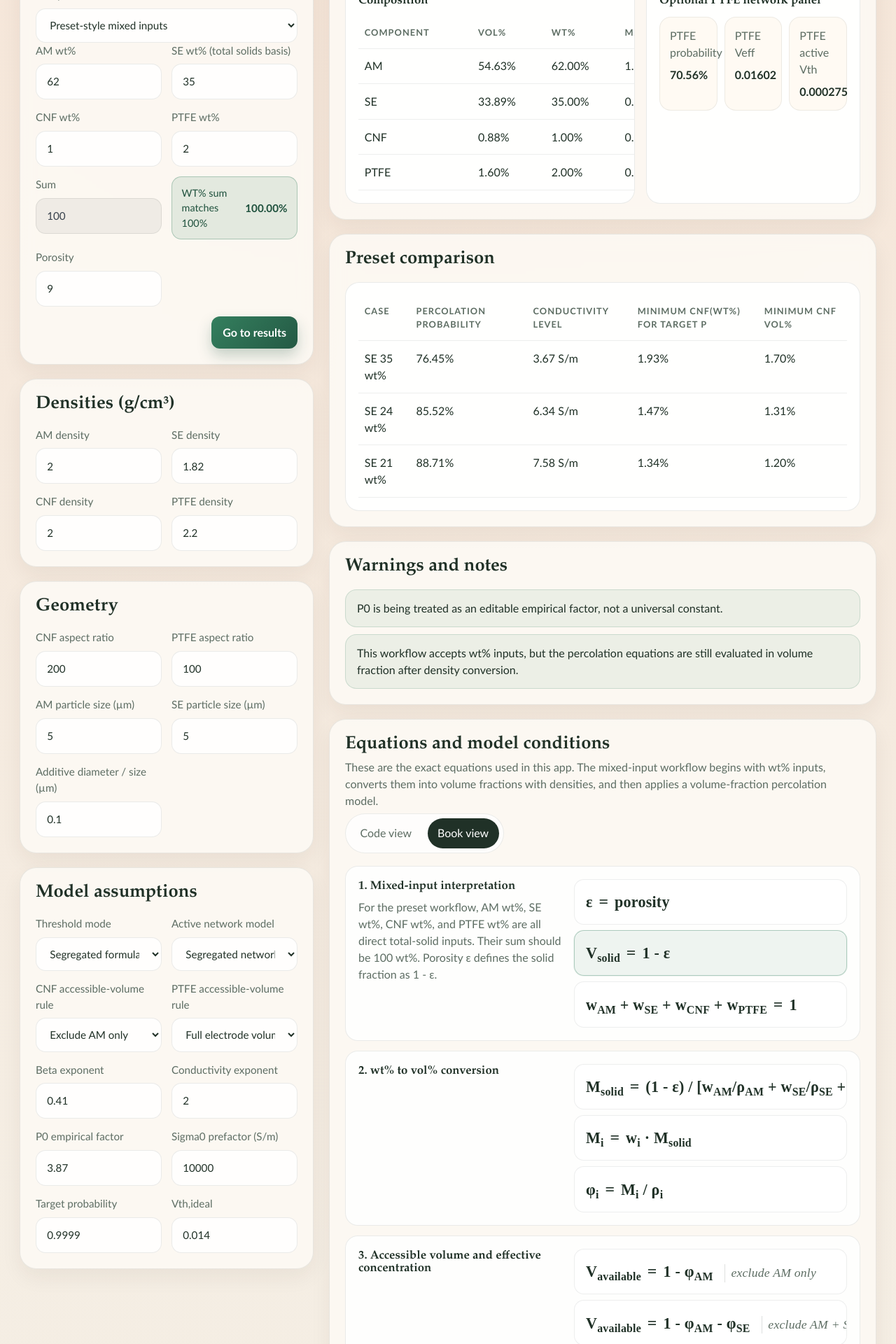
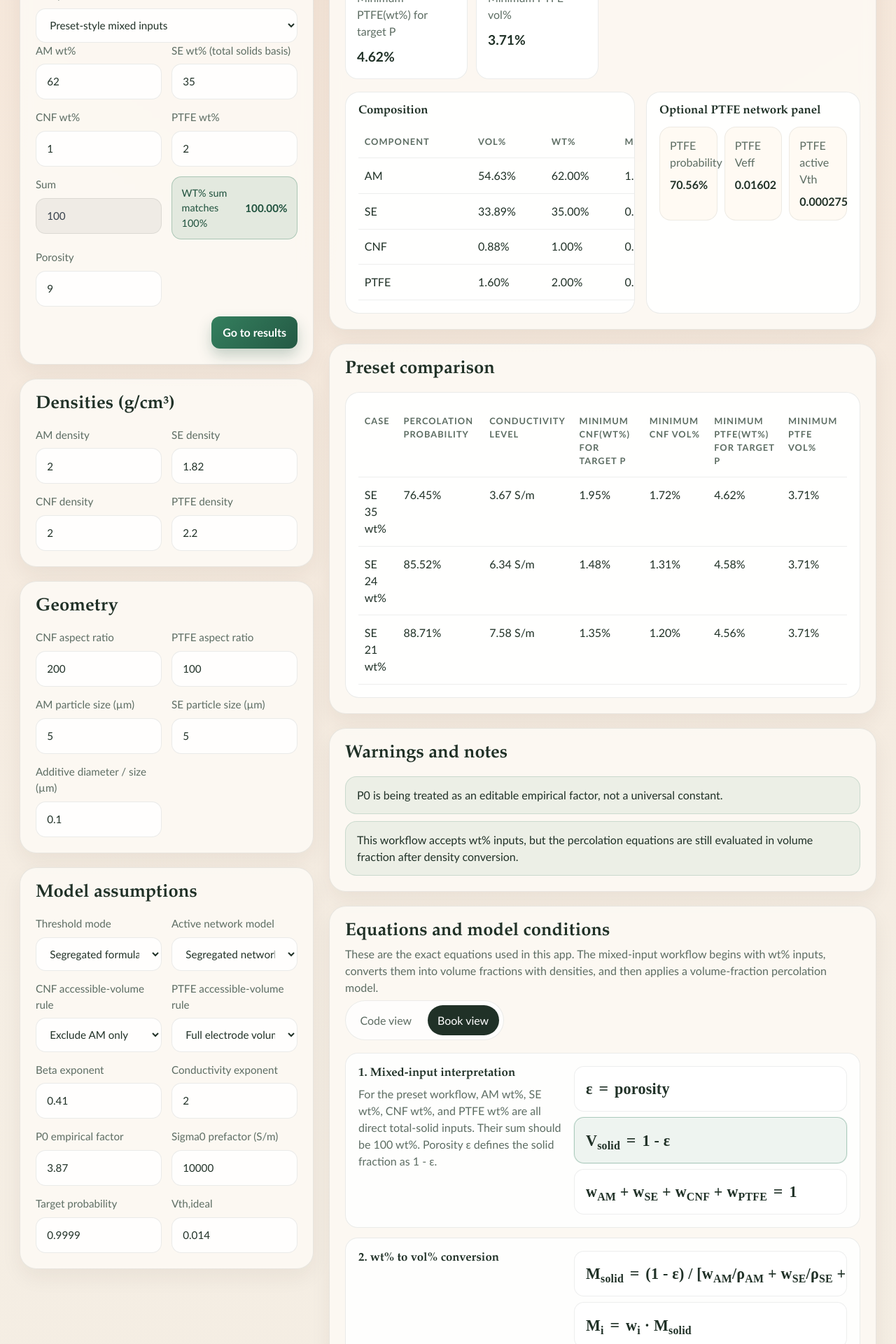
Before and after one commit to mktree1008-gif/codex-webepp, a React (Vite) app: page / in a window 1280 px wide. Shown: the part 820-2740 px from the top of the page at 70% size. Built offline with nearby package versions, Linux system fonts and the light colour scheme.

Commit message:
Add PTFE inverse metrics and single-case walkthrough

```diff
--- a/src/App.tsx
+++ b/src/App.tsx
@@ -75,6 +75,8 @@ const textByLocale = {
     conductivity: 'Conductivity level',
     minCnfWt: 'Minimum CNF(wt%) for target P',
     minCnfVol: 'Minimum CNF vol%',
+    minPtfeWt: 'Minimum PTFE(wt%) for target P',
+    minPtfeVol: 'Minimum PTFE vol%',
     networkModel: 'Active network model',
     thresholdMode: 'Threshold mode',
     accessibleRule: 'CNF accessible-volume rule',
@@ -148,7 +150,7 @@ const textByLocale = {
     methodsCondition5:
       'The capped probability shown in the result is P = min(Praw, 1).',
     methodsCondition6:
-      'The inverse solver finds the minimum CNF wt% that reaches the chosen target probability, then reports the derived CNF vol% too.',
+      'The inverse solvers find minimum CNF wt% and minimum PTFE wt% that each reach the chosen target probability, then report derived vol% values too.',
     references: 'Reference notes',
     referencesText:
       'This implementation follows a continuum/segregated percolation workflow: lab inputs in wt%, percolation scaling in converted vol%, segregated threshold lowered by particle-size ratio, and probability/conductivity scaled above threshold.',
@@ -1096,6 +1098,68 @@ function App() {
         },
       ],
     },
+    {
+      title:
+        locale === 'en'
+          ? '8. PTFE inverse companion equations'
+          : '8. PTFE 역산 보조 식',
+      equations: [
+        {
+          id: 'inverse-ptfe-target-companion',
+          code: 'Find minimum w_PTFE such that P_PTFE(w_PTFE) >= P_target',
+          pretty: (
+            <BookEquation
+              lhs={<>min w<sub>PTFE</sub></>}
+              rhs={<>such that P<sub>PTFE</sub>(w<sub>PTFE</sub>) ≥ P<sub>target</sub></>}
+            />
+          ),
+          summary:
+            locale === 'en'
+              ? 'Defines minimum PTFE wt% design target under the PTFE branch.'
+              : 'PTFE 분기 모델에서 최소 PTFE wt% 목표를 정의합니다.',
+          explanation:
+            locale === 'en'
+              ? 'SE and CNF stay fixed while PTFE is varied. The inverse solver returns the lowest PTFE wt% that satisfies target probability.'
+              : 'SE와 CNF는 고정하고 PTFE만 변화시켜 목표 확률을 만족하는 최소 PTFE wt%를 찾습니다.',
+          conditions:
+            locale === 'en'
+              ? 'Evaluated with PTFE aspect ratio and PTFE accessible-volume rule.'
+              : 'PTFE 종횡비와 PTFE 가용부피 규칙을 적용합니다.',
+          variables: [
+            {
+              symbol: 'PPTFE',
+              meaning:
+                locale === 'en'
+                  ? 'percolation probability from PTFE-network branch'
+                  : 'PTFE 네트워크 분기에서 계산한 확률',
+            },
+          ],
+        },
+        {
+          id: 'inverse-ptfe-report-companion',
+          code: 'Convert solved w_PTFE to phi_PTFE with the same density set',
+          pretty: (
+            <BookEquation
+              lhs={<>report</>}
+              rhs={<>solved w<sub>PTFE</sub> and derived ?<sub>PTFE</sub></>}
+            />
+          ),
+          summary:
+            locale === 'en'
+              ? 'Reports PTFE in both wt% and vol% after solving.'
+              : '역산 후 PTFE를 wt%와 vol%로 함께 보고합니다.',
+          explanation:
+            locale === 'en'
+              ? 'The model equations still run in volume fraction, so showing both units keeps input and model domains aligned.'
+              : '모델은 vol% 기준으로 계산되므로 입력 기준(wt%)과 모델 기준(vol%)을 함께 보여줍니다.',
+          conditions:
+            locale === 'en'
+              ? 'Uses the same density conversion path as the main forward solver.'
+              : '정방향 솔버와 동일한 밀도 변환 경로를 사용합니다.',
+          variables: [],
+        },
+      ],
+    },
   ]
   const allEquations = equationSections.flatMap((section) => section.equations)
   const result = calculateCase(
@@ -1319,8 +1383,12 @@ function App() {
       : '단계별 계산 과정 안내'
   const logicSectionSubtitle =
     locale === 'en'
-      ? 'Each case below shows model assumptions and the exact path to probability, conductivity, and minimum CNF(wt%).'
+      ? 'Only the currently selected case is shown below, with the exact path to probability, conductivity, and minimum CNF/PTFE(wt%).'
       : '아래 각 케이스에서 모델 가정과 확률·전도도·최소 CNF(wt%) 도출 과정을 순서대로 확인할 수 있습니다.'
+  const minPtfeWtLabel =
+    locale === 'en' ? 'Minimum PTFE(wt%) for target P' : '목표 P를 위한 최소 PTFE(wt%)'
+  const minPtfeVolLabel =
+    locale === 'en' ? 'Minimum PTFE vol%' : '최소 PTFE vol%'
   const currentCaseTitle =
     locale === 'en' ? 'Current input (editable)' : '현재 입력값 (사용자 편집)'
   const presetCaseTitle =
@@ -1488,6 +1556,10 @@ function App() {
       calculation.inverse.minCnfWeightFraction === null
         ? text.unreachable
         : fmtPercent(calculation.inverse.minCnfWeightFraction)
+    const minimumPtfeWt =
+      calculation.inverse.minPtfeWeightFraction === null
+        ? text.unreachable
+        : fmtPercent(calculation.inverse.minPtfeWeightFraction)
 
     return [
       {
@@ -1547,32 +1619,26 @@ function App() {
       {
         title:
           locale === 'en'
-            ? 'Step 6 · Inverse minimum CNF'
-            : '6단계 · 최소 CNF 역산',
+            ? 'Step 6 · Inverse minimum CNF/PTFE'
+            : '6단계 · 최소 CNF/PTFE 역산',
         description:
           locale === 'en'
-            ? 'Back-solve minimum CNF(wt%) for target probability.'
-            : '목표 확률을 만족하는 최소 CNF(wt%)를 역산합니다.',
-        equation: 'min wCNF such that P(wCNF) ≥ Ptarget',
-        value: `${locale === 'en' ? 'Target' : '목표'} ${fmtPercent(calculation.inverse.targetProbability)} → ${locale === 'en' ? 'Minimum CNF(wt%)' : '최소 CNF(wt%)'} ${minimumCnfWt}`,
+            ? 'Back-solve minimum CNF(wt%) and minimum PTFE(wt%) that each reach target probability.'
+            : '목표 확률을 만족하는 최소 CNF(wt%)와 최소 PTFE(wt%)를 각각 역산합니다.',
+        equation:
+          'min wCNF such that P_CNF(wCNF) ≥ Ptarget;  min wPTFE such that P_PTFE(wPTFE) ≥ Ptarget',
+        value: `${locale === 'en' ? 'Target' : '목표'} ${fmtPercent(calculation.inverse.targetProbability)} → CNF ${minimumCnfWt}, PTFE ${minimumPtfeWt}`,
       },
     ]
   }
 
-  const walkthroughCases = [
-    {
-      key: 'current',
-      title: currentCaseTitle,
-      label: result.input.label[locale],
-      calculation: result,
-    },
-    ...comparison.map((entry) => ({
-      key: entry.input.id,
-      title: presetCaseTitle,
-      label: entry.input.label[locale],
-      calculation: entry,
-    })),
-  ]
+  const selectedWalkthroughCase = {
+    key: result.input.id,
+    label: result.input.label[locale],
+    calculation: result,
+  }
+  const selectedCaseTypeLabel =
+    result.input.id === customCaseTemplate.id ? currentCaseTitle : presetCaseTitle
 
   useEffect(
     () => () => {
@@ -2016,6 +2082,22 @@ function App() {
                     : fmtPercent(result.inverse.minCnfVolFraction)
                 }
               />
+              <ResultCard
+                label={minPtfeWtLabel}
+                value={
+                  result.inverse.minPtfeWeightFraction === null
+                    ? text.unreachable
+                    : fmtPercent(result.inverse.minPtfeWeightFraction)
+                }
+              />
+              <ResultCard
+                label={minPtfeVolLabel}
+                value={
+                  result.inverse.minPtfeVolFraction === null
+                    ? text.unreachable
+                    : fmtPercent(result.inverse.minPtfeVolFraction)
+                }
+              />
             </div>
 
             <div className="tables">
@@ -2081,6 +2163,8 @@ function App() {
                     <th>{text.conductivity}</th>
                     <th>{text.minCnfWt}</th>
                     <th>{text.minCnfVol}</th>
+                    <th>{minPtfeWtLabel}</th>
+                    <th>{minPtfeVolLabel}</th>
                   </tr>
                 </thead>
                 <tbody>
@@ -2098,6 +2182,16 @@ function App() {
                         {entry.inverse.minCnfVolFraction === null
                           ? text.unreachable
                           : fmtPercent(entry.inverse.minCnfVolFraction)}
+                      </td>
+                      <td data-label={minPtfeWtLabel}>
+                        {entry.inverse.minPtfeWeightFraction === null
+                          ? text.unreachable
+                          : fmtPercent(entry.inverse.minPtfeWeightFraction)}
+                      </td>
+                      <td data-label={minPtfeVolLabel}>
+                        {entry.inverse.minPtfeVolFraction === null
+                          ? text.unreachable
+                          : fmtPercent(entry.inverse.minPtfeVolFraction)}
                       </td>
                     </tr>
                   ))}
@@ -2252,11 +2346,13 @@ function App() {
               <p>{logicSectionSubtitle}</p>
             </div>
             <div className="walkthrough-grid">
-              {walkthroughCases.map((item) => (
-                <section key={item.key} className="walkthrough-card">
+              <section
+                key={selectedWalkthroughCase.key}
+                className="walkthrough-card"
+                aria-label={selectedCaseTypeLabel}
+              >
                   <header className="walkthrough-card-header">
-                    <p className="walkthrough-card-type">{item.title}</p>
-                    <h3>{item.label}</h3>
+                    <h3>{selectedWalkthroughCase.label}</h3>
                     <p className="walkthrough-card-model">
                       {networkModelLabels[deferredAssumptions.networkModel][locale]} ·{' '}
                       {accessibleRuleLabels[deferredAssumptions.accessibleVolumeRule][locale]} ·{' '}
@@ -2264,9 +2360,9 @@ function App() {
                     </p>
                   </header>
                   <ol className="walkthrough-step-list">
-                    {buildWalkthroughSteps(item.calculation).map((step, index) => (
+                    {buildWalkthroughSteps(selectedWalkthroughCase.calculation).map((step, index) => (
                       <li
-                        key={`${item.key}-${step.title}`}
+                        key={`${selectedWalkthroughCase.key}-${step.title}`}
                         className="walkthrough-step-item"
                       >
                         <span className="walkthrough-step-index" aria-hidden>
@@ -2284,7 +2380,6 @@ function App() {
                     ))}
                   </ol>
                 </section>
-              ))}
             </div>
           </article>
         </section>
--- a/src/lib/calculations.ts
+++ b/src/lib/calculations.ts
@@ -403,8 +403,32 @@ const buildInverseTemplate = (result: {
   porosity: result.input.porosity,
 })
 
+type InverseTarget = 'cnf' | 'ptfe'
+
+const buildInverseCandidate = (
+  template: Extract<CaseInput, { mode: 'presetMixed' }>,
+  target: InverseTarget,
+  targetWeightFraction: number,
+): Extract<CaseInput, { mode: 'presetMixed' }> => {
+  const cnfWeightFraction =
+    target === 'cnf' ? targetWeightFraction : template.cnfWeightFraction
+  const ptfeWeightFraction =
+    target === 'ptfe' ? targetWeightFraction : template.ptfeWeightFraction
+
+  return {
+    ...template,
+    cnfWeightFraction,
+    ptfeWeightFraction,
+    amWeightFraction: Math.max(
+      0,
+      1 - template.seWeightFraction - cnfWeightFraction - ptfeWeightFraction,
+    ),
+  }
+}
+
 const computeTargetProbability = (
-  cnfWeightFraction: number,
+  target: InverseTarget,
+  targetWeightFraction: number,
   template: Extract<CaseInput, { mode: 'presetMixed' }>,
   densities: DensitySet,
   geometry: GeometryInput,
@@ -412,47 +436,55 @@ const computeTargetProbability = (
 ): number => {
   const warnings: ValidationWarning[] = []
   const steps: DerivationStep[] = []
-  const candidate = {
-    ...template,
-    amWeightFraction: Math.max(
-      0,
-      1 - template.seWeightFraction - template.ptfeWeightFraction - cnfWeightFraction,
-    ),
-    cnfWeightFraction,
-  }
+  const candidate = buildInverseCandidate(template, target, targetWeightFraction)
   const composition = resolvePresetMixed(candidate, densities, warnings, steps)
-  const thresholds = deriveThresholds(geometry, assumptions)
+  const thresholds =
+    target === 'cnf'
+      ? deriveThresholds(geometry, assumptions)
+      : deriveThresholds(geometry, assumptions, geometry.ptfeAspectRatio)
+
   return deriveProbability(
-    composition.volumeFractions.cnf,
+    target === 'cnf'
+      ? composition.volumeFractions.cnf
+      : composition.volumeFractions.ptfe,
     composition.volumeFractions,
     thresholds,
     assumptions,
-    assumptions.accessibleVolumeRule,
+    target === 'cnf'
+      ? assumptions.accessibleVolumeRule
+      : assumptions.binderAccessibleVolumeRule,
   ).pCapped
 }
 
-const solveInverse = (
-  input: CaseInput,
-  composition: CompositionResolved,
+const solveInverseForTarget = (
+  targetComponent: InverseTarget,
+  template: Extract<CaseInput, { mode: 'presetMixed' }>,
   densities: DensitySet,
   geometry: GeometryInput,
   assumptions: ModelAssumptions,
-): { minCnfVolFraction: number | null; minCnfWeightFraction: number | null } => {
-  const template = buildInverseTemplate({ composition, input })
-  const hi = Math.max(
-    0.0001,
-    1 - template.seWeightFraction - template.ptfeWeightFraction - 1e-6,
-  )
-  const target = assumptions.targetProbability
+): { minVolFraction: number | null; minWeightFraction: number | null } => {
+  const fixedWeight =
+    targetComponent === 'cnf'
+      ? template.seWeightFraction + template.ptfeWeightFraction
+      : template.seWeightFraction + template.cnfWeightFraction
+
+  const upperBound = 1 - fixedWeight - 1e-6
+  if (upperBound <= 0) {
+    return { minVolFraction: null, minWeightFraction: null }
+  }
+  const hi = upperBound
+
+  const targetProbability = assumptions.targetProbability
   const hiValue = computeTargetProbability(
+    targetComponent,
     hi,
     template,
     densities,
     geometry,
     assumptions,
   )
-  if (hiValue < target) {
-    return { minCnfVolFraction: null, minCnfWeightFraction: null }
+  if (hiValue < targetProbability) {
+    return { minVolFraction: null, minWeightFraction: null }
   }
 
   let low = 0
@@ -460,13 +492,14 @@ const solveInverse = (
   for (let index = 0; index < 80; index += 1) {
     const mid = (low + high) / 2
     const probability = computeTargetProbability(
+      targetComponent,
       mid,
       template,
       densities,
       geometry,
       assumptions,
     )
-    if (probability >= target) {
+    if (probability >= targetProbability) {
       high = mid
     } else {
       low = mid
@@ -476,17 +509,57 @@ const solveInverse = (
   const warnings: ValidationWarning[] = []
   const steps: DerivationStep[] = []
   const solvedComposition = resolvePresetMixed(
-    {
-      ...template,
-      cnfWeightFraction: high,
-    },
+    buildInverseCandidate(template, targetComponent, high),
     densities,
     warnings,
     steps,
   )
+
   return {
-    minCnfVolFraction: solvedComposition.volumeFractions.cnf,
-    minCnfWeightFraction: solvedComposition.weightFractions.cnf,
+    minVolFraction:
+      targetComponent === 'cnf'
+        ? solvedComposition.volumeFractions.cnf
+        : solvedComposition.volumeFractions.ptfe,
+    minWeightFraction:
+      targetComponent === 'cnf'
+        ? solvedComposition.weightFractions.cnf
+        : solvedComposition.weightFractions.ptfe,
+  }
+}
+
+const solveInverse = (
+  input: CaseInput,
+  composition: CompositionResolved,
+  densities: DensitySet,
+  geometry: GeometryInput,
+  assumptions: ModelAssumptions,
+): {
+  minCnfVolFraction: number | null
+  minCnfWeightFraction: number | null
+  minPtfeVolFraction: number | null
+  minPtfeWeightFraction: number | null
+} => {
+  const template = buildInverseTemplate({ composition, input })
+  const cnfInverse = solveInverseForTarget(
+    'cnf',
+    template,
+    densities,
+    geometry,
+    assumptions,
+  )
+  const ptfeInverse = solveInverseForTarget(
+    'ptfe',
+    template,
+    densities,
+    geometry,
+    assumptions,
+  )
+
+  return {
+    minCnfVolFraction: cnfInverse.minVolFraction,
+    minCnfWeightFraction: cnfInverse.minWeightFraction,
+    minPtfeVolFraction: ptfeInverse.minVolFraction,
+    minPtfeWeightFraction: ptfeInverse.minWeightFraction,
   }
 }
 
@@ -610,6 +683,15 @@ export const calculateCase = (
         ? 'unreachable'
         : `${inverseSolved.minCnfWeightFraction?.toFixed(5)} wt / ${inverseSolved.minCnfVolFraction.toFixed(5)} vol`,
     ),
+    createStep(
+      'Inverse PTFE solver',
+      '최소 PTFE 역산',
+      'Find minimum wPTFE such that P_PTFE >= Ptarget, then convert to VPTFE',
+      `Ptarget = ${assumptions.targetProbability.toFixed(4)}`,
+      inverseSolved.minPtfeVolFraction === null
+        ? 'unreachable'
+        : `${inverseSolved.minPtfeWeightFraction?.toFixed(5)} wt / ${inverseSolved.minPtfeVolFraction.toFixed(5)} vol`,
+    ),
   )
 
   return {
--- a/src/lib/summary.ts
+++ b/src/lib/summary.ts
@@ -23,6 +23,9 @@ export const buildBilingualSummary = (result: CalculationResult) => {
     inverse.minCnfWeightFraction === null
       ? 'Minimum CNF for target P: not reachable within the model limits'
       : `Minimum CNF for target P=${fmtPercent(inverse.targetProbability)}: ${fmtPercent(inverse.minCnfWeightFraction)} wt% (${fmtPercent(inverse.minCnfVolFraction ?? 0)} vol%)`,
+    inverse.minPtfeWeightFraction === null
+      ? 'Minimum PTFE for target P: not reachable within the model limits'
+      : `Minimum PTFE for target P=${fmtPercent(inverse.targetProbability)}: ${fmtPercent(inverse.minPtfeWeightFraction)} wt% (${fmtPercent(inverse.minPtfeVolFraction ?? 0)} vol%)`,
     '',
     '한국어',
     `케이스: ${input.label.ko}`,
--- a/src/lib/types.ts
+++ b/src/lib/types.ts
@@ -144,6 +144,8 @@ export type InverseSolveResult = {
   targetProbability: number
   minCnfVolFraction: number | null
   minCnfWeightFraction: number | null
+  minPtfeVolFraction: number | null
+  minPtfeWeightFraction: number | null
 }
 
 export type CalculationResult = {
```
Also changed, not shown: 1 other file (tests, documents, lock files or other folders).
